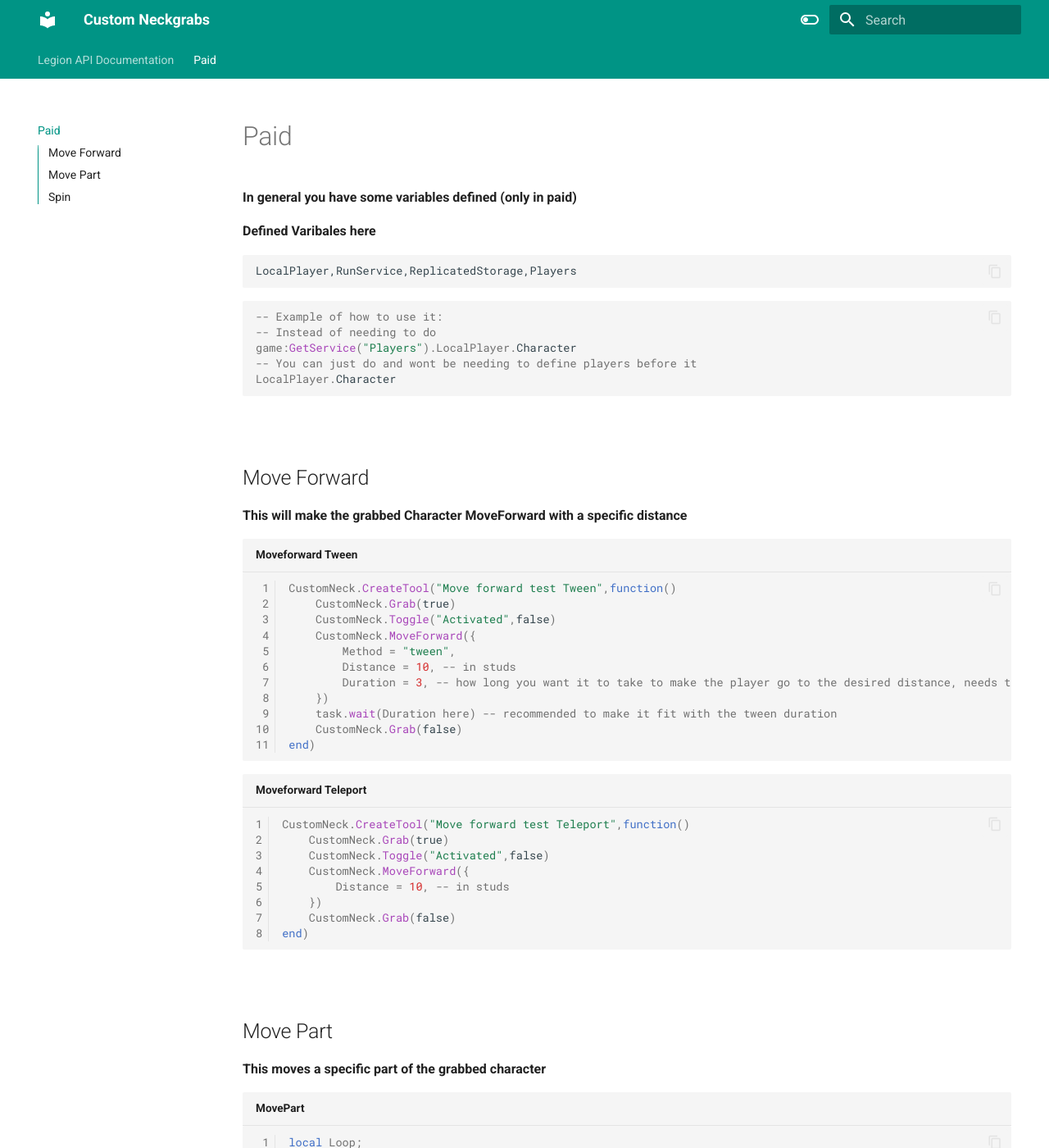
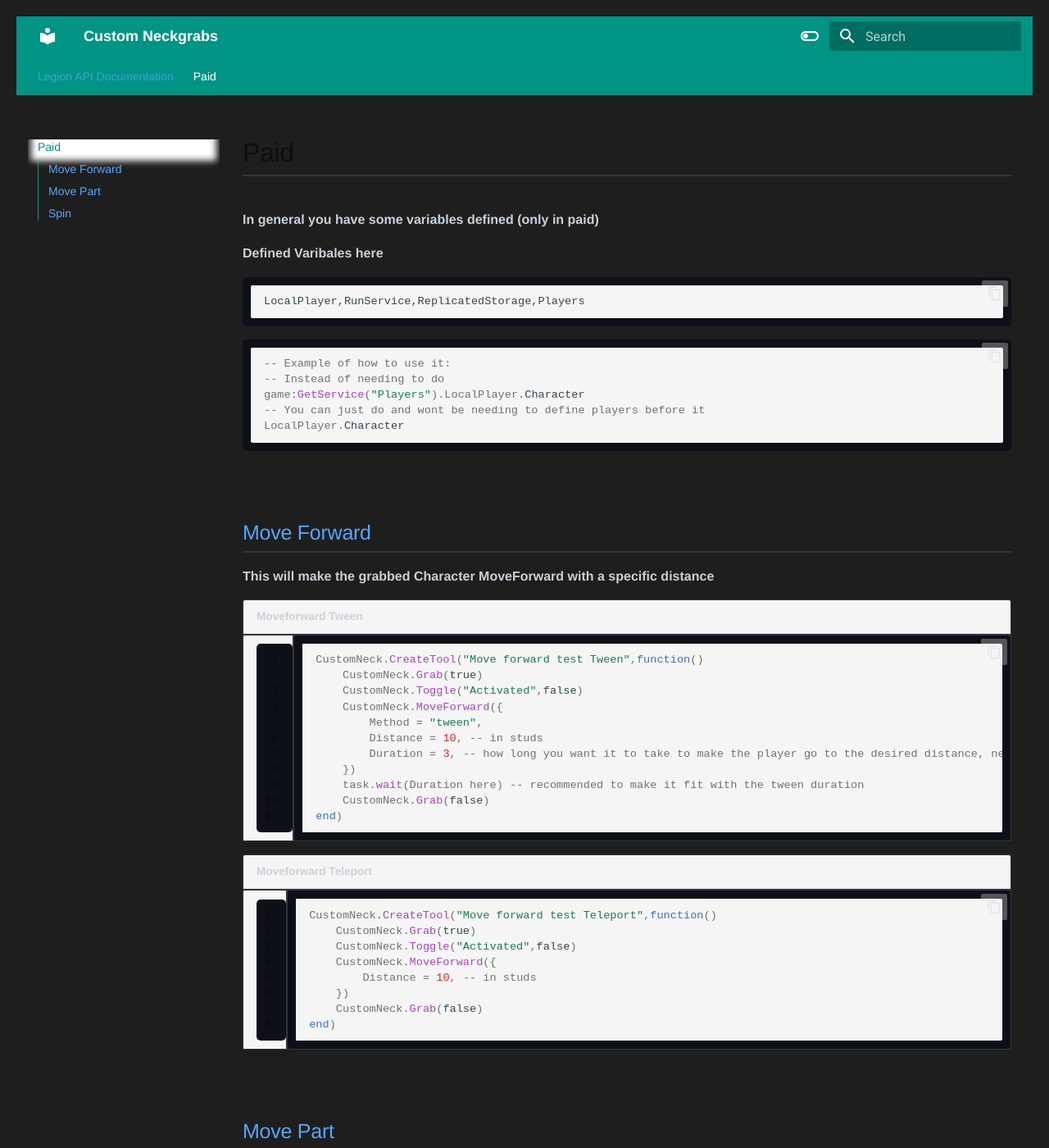
Before and after one commit to penguin-cmyk/neckgrab-documentation, an MkDocs documentation site: the page built from docs/paid.md, in a window 1280 px wide and 1400 px high. Shown: the whole window at 82% size. Built offline with MkDocs 1.6.1 and Material for MkDocs 9.7.7, drawn with Linux system fonts in a browser that asks for light colours.

Commit message:
Update extra.css

```diff
--- a/docs/extra.css
+++ b/docs/extra.css
@@ -1,4 +1,65 @@
-
 .md-footer {
     display: none;
 }
+
+body {
+    font-family: 'Helvetica Neue', Arial, sans-serif;
+    background-color: #1e1e1e;
+    color: #c9d1d9;
+    line-height: 1.6;
+    padding: 20px;
+    margin: 0;
+}
+
+h1, h2, h3, h4, h5, h6 {
+    color: #58a6ff;
+    border-bottom: 2px solid #30363d;
+    padding-bottom: 5px;
+    margin-top: 1.2em;
+}
+
+a {
+    color: #58a6ff;
+    text-decoration: none;
+}
+a:hover {
+    text-decoration: underline;
+}
+
+pre, code {
+    background-color: #0d1117;
+    color: #c9d1d9;
+    padding: 10px;
+    border-radius: 5px;
+    font-family: 'Courier New', Courier, monospace;
+}
+
+table {
+    border-collapse: collapse;
+    width: 100%;
+    margin: 20px 0;
+}
+th, td {
+    border: 1px solid #30363d;
+    padding: 10px;
+    text-align: left;
+}
+th {
+    background-color: #21262d;
+}
+
+hr {
+    border: 1px solid #30363d;
+    margin: 30px 0;
+}
+
+.toc a {
+    color: #58a6ff;
+}
+
+footer {
+    text-align: center;
+    padding: 10px;
+    font-size: 0.9em;
+    color: #8b949e;
+}
```
